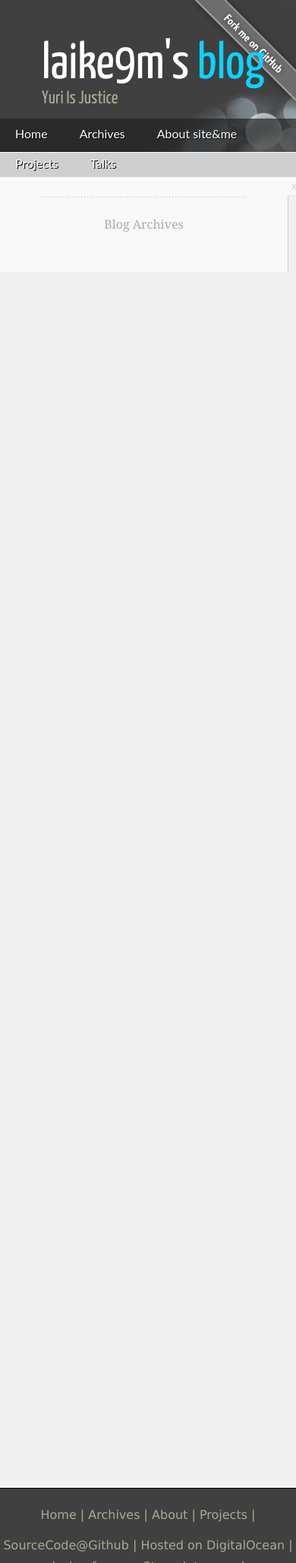
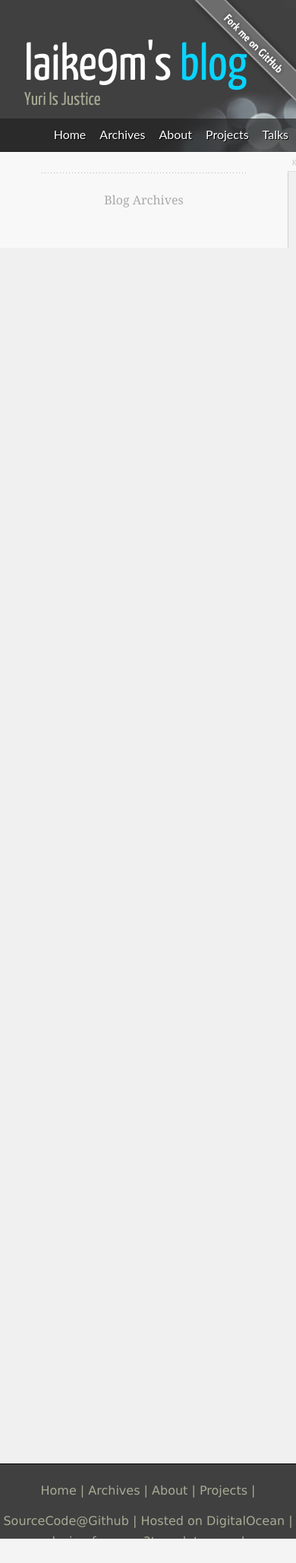
Before and after one commit to laike9m/My_Blog, a Django app: page / in a window 390 px wide. Shown: the whole page at 76% size. After the commit the page ends 2025 px from the top, so only its background shows below. Run offline with Django 3.2, Linux system fonts and the light colour scheme; data that the repository does not hold is empty; some libraries are stand-ins or nearby versions; some web fonts are replaced.

Commit message:
Fix title and header links css

```diff
--- a/css3two_blog/static/css3two_blog/css/style.css
+++ b/css3two_blog/static/css3two_blog/css/style.css
@@ -1,3 +1,15 @@
+article {
+  padding: /*vertical*/ 1rem /*horizontal*/ 3rem;
+  font-size: 1.3rem;
+}
+
+@media screen and (max-width: 768px) {
+  article {
+    padding: 1rem 2rem;
+    font-size: 1.1rem;
+  }
+}
+
 #blog-archives {
   color: #aaa;
 }
@@ -123,8 +135,14 @@ footer {
 #logo_text {
   z-index: 1;
   position: absolute;
-  top: 30px;
-  left: 55px;
+  top: 2rem;
+  left: 3rem;
+}
+
+@media screen and (max-width: 768px) {
+  #logo_text {
+    left: 2rem !important;
+  }
 }
 
 #logo_text a:hover .logo_colour {
@@ -581,18 +599,6 @@ a:hover {
   outline: 0;
   text-decoration: underline;
   color: #0181eb;
-}
-
-article {
-  padding: 1em 43px 1.5em 55px;
-  font-size: 1.3rem;
-}
-
-@media screen and (max-width: 768px) {
-  article {
-    padding: 1em 20px;
-    font-size: 1.1rem;
-  }
 }
 
 article blockquote {
@@ -1171,12 +1177,19 @@ ul#nav {
 }
 
 ul#nav li a {
-  padding: 7px 20px 6px;
-  font: 1.7rem;
+  padding: 0.2rem 1rem;
+  font-size: 1.5rem;
   text-shadow: 1px 1px #000;
   text-decoration: none;
   color: #fff;
   margin-right: 2px;
+}
+
+@media screen and (max-width: 768px) {
+  ul#nav li a {
+    padding: 0.5rem 0.5rem;
+    font-size: 1rem;
+  }
 }
 
 ul#nav li a:focus,
--- a/css3two_blog/templates/css3two_blog/blog_base.html
+++ b/css3two_blog/templates/css3two_blog/blog_base.html
@@ -87,7 +87,7 @@
             <ul class="sf-menu" id="nav">
               <li><a href="/blog">Home</a></li>
               <li><a href="/blog/archive">Archives</a></li>
-              <li><a href="/blog/about">About site&me</a></li>
+              <li><a href="/blog/about">About</a></li>
               <li><a href="/blog/projects">Projects</a></li>
               <li><a href="/blog/talks">Talks</a></li>
             </ul>
```
